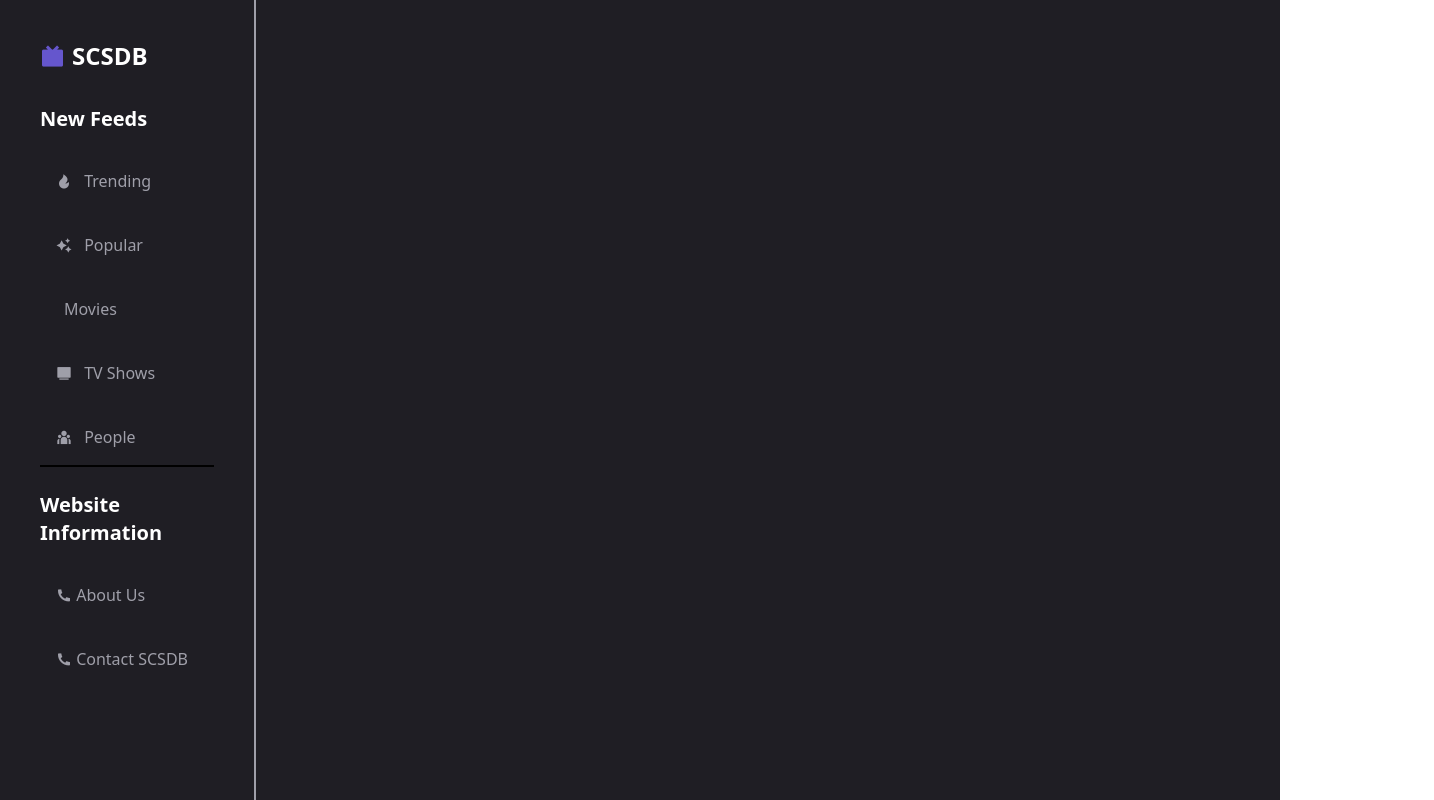
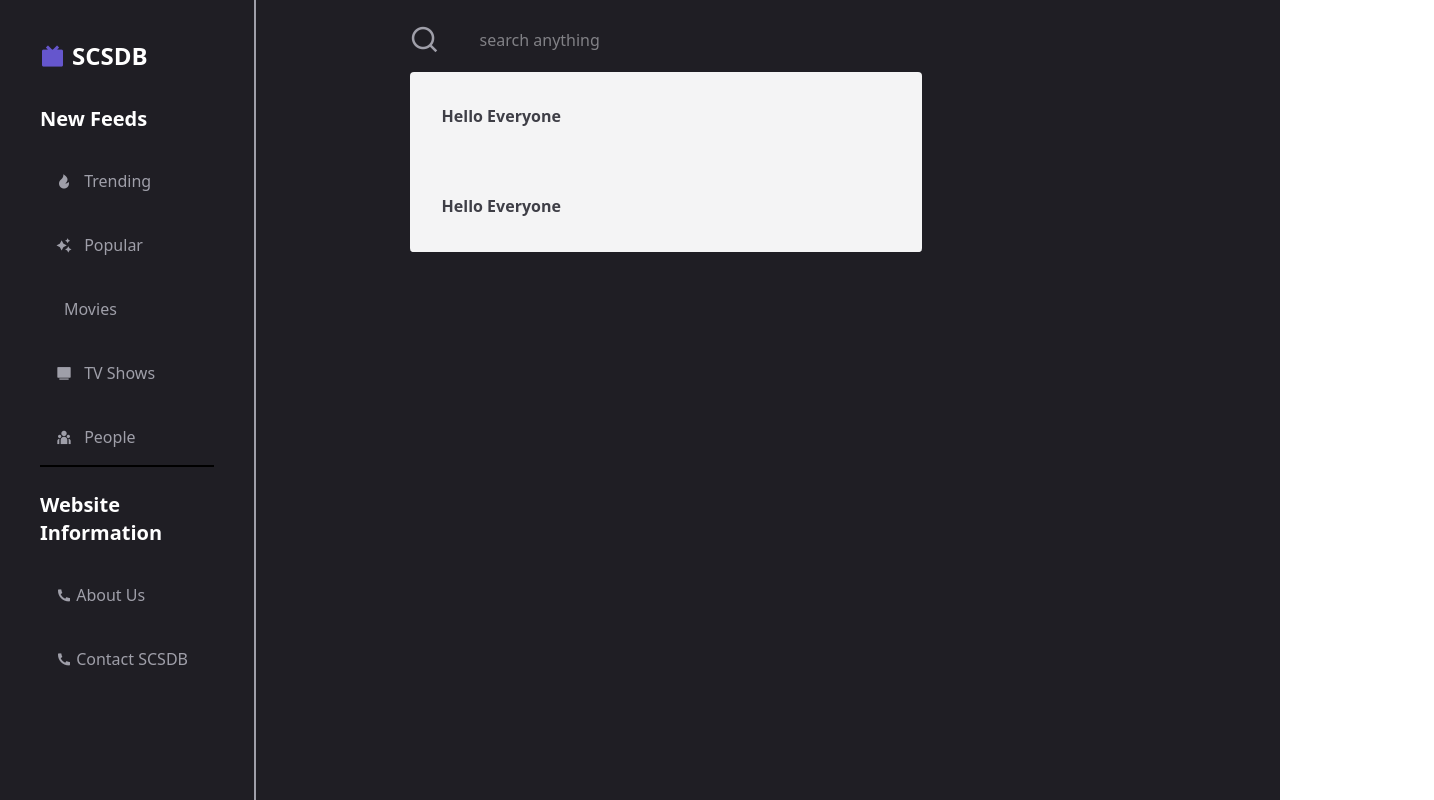
Before and after one commit to Tushargawhade/ShowMovie, a React (Vite) app: page / in a window 1280 px wide. Shown: the whole page, 1434 px wide, since content can reach past the window. Built offline with nearby package versions, Linux system fonts and the light colour scheme; some icons are missing.

Commit message:
Topnav created

```diff
--- a/src/components/Home.jsx
+++ b/src/components/Home.jsx
@@ -1,5 +1,6 @@
 import React from 'react'
 import SideNavbar from './Templates/SideNavbar';
+import TopNav from './Templates/TopNav';
 
 const Home = () => {
 
@@ -9,7 +10,12 @@
     <>
 
       <SideNavbar/>
-      <div className='w-[80%] h-full '></div>
+      <div className='w-[80%] h-full '>
+
+        <TopNav/>
+
+
+      </div>
 
 
     </>
--- /dev/null
+++ b/src/components/Templates/TopNav.jsx
@@ -0,0 +1,65 @@
+import React, { useState } from 'react'
+import { Link } from 'react-router-dom'
+
+
+
+const TopNav = () => {
+
+    const [query, setquery] = useState("")
+
+    console.log(query)
+
+
+
+
+
+
+
+  return (
+    <div className='w-full h-[10vh] relative flex justify-start items-center  ml-[15%]'>
+
+
+
+        <i class="ri-search-line text-zinc-400 text-3xl "></i>
+
+        <input
+            onChange={(e)=>{setquery(e.target.value)}}
+            value={query}
+            className='w-[40%] mx-8 p-2 text-zinc-200 outline-none border-none bg-transparent'
+            type="text"
+            placeholder='search anything'
+        />
+
+        {query.length > 0 && (<i onClick={()=>{setquery("")}} class="ri-close-line  text-zinc-400 text-3xl"></i>)}
+
+
+
+        <div className='absolute w-[50%] max-h-[50vh] bg-zinc-100 top-[90%] overflow-auto rounded-sm '>
+
+
+            <Link className='inline-block hover:text-black hover:bg-zinc-300 duration:400  w-full font-semibold text-zinc-700 p-8 justify-start items-center  border-b-2 border-zinc-100'>
+            <img src="" alt="" />
+            <span>Hello Everyone</span>
+            </Link>
+
+            <Link className='inline-block hover:text-black hover:bg-zinc-300 duration:400  w-full font-semibold text-zinc-700 p-8 justify-start items-center  border-b-2 border-zinc-100'>
+            <img src="" alt="" />
+            <span>Hello Everyone</span>
+            </Link>
+
+
+
+        </div>
+
+
+
+
+
+
+
+
+    </div>
+  )
+}
+
+export default TopNav
--- a/src/index.css
+++ b/src/index.css
@@ -2,8 +2,25 @@
 
 
 
+::-webkit-scrollbar{
+
+    width: 7px;
+    height: 7px;
+
+}
 
 
+::-webkit-scrollbar-thumb{
+    background-color: #17171a ;
+    border-radius: 10px;
+}
+
+
+
+::-webkit-scrollbar-thumb:hover{
+    background-color: #6556CD ;
+    border-radius: 10px;
+}
 
 
 
```
